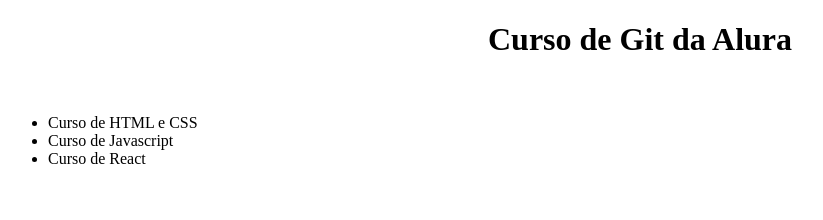
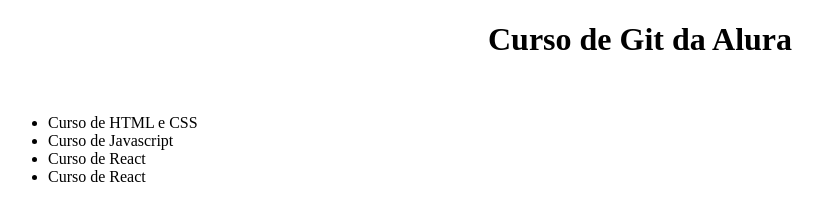
Before and after one commit to remonts/git-course, a plain HTML site: page index.html in a window 1280 px wide. Shown: the whole page, without its empty margins (0-823 px from the left). Drawn offline with Linux system fonts and the light colour scheme.

Commit message:
new course added in list.

```diff
--- a/index.html
+++ b/index.html
@@ -15,6 +15,7 @@
         <li>Curso de HTML e CSS</li>
         <li>Curso de Javascript</li>
         <li>Curso de React</li>
+        <li>Curso de React</li>
     </ul>
 </body>
 </html>
```
